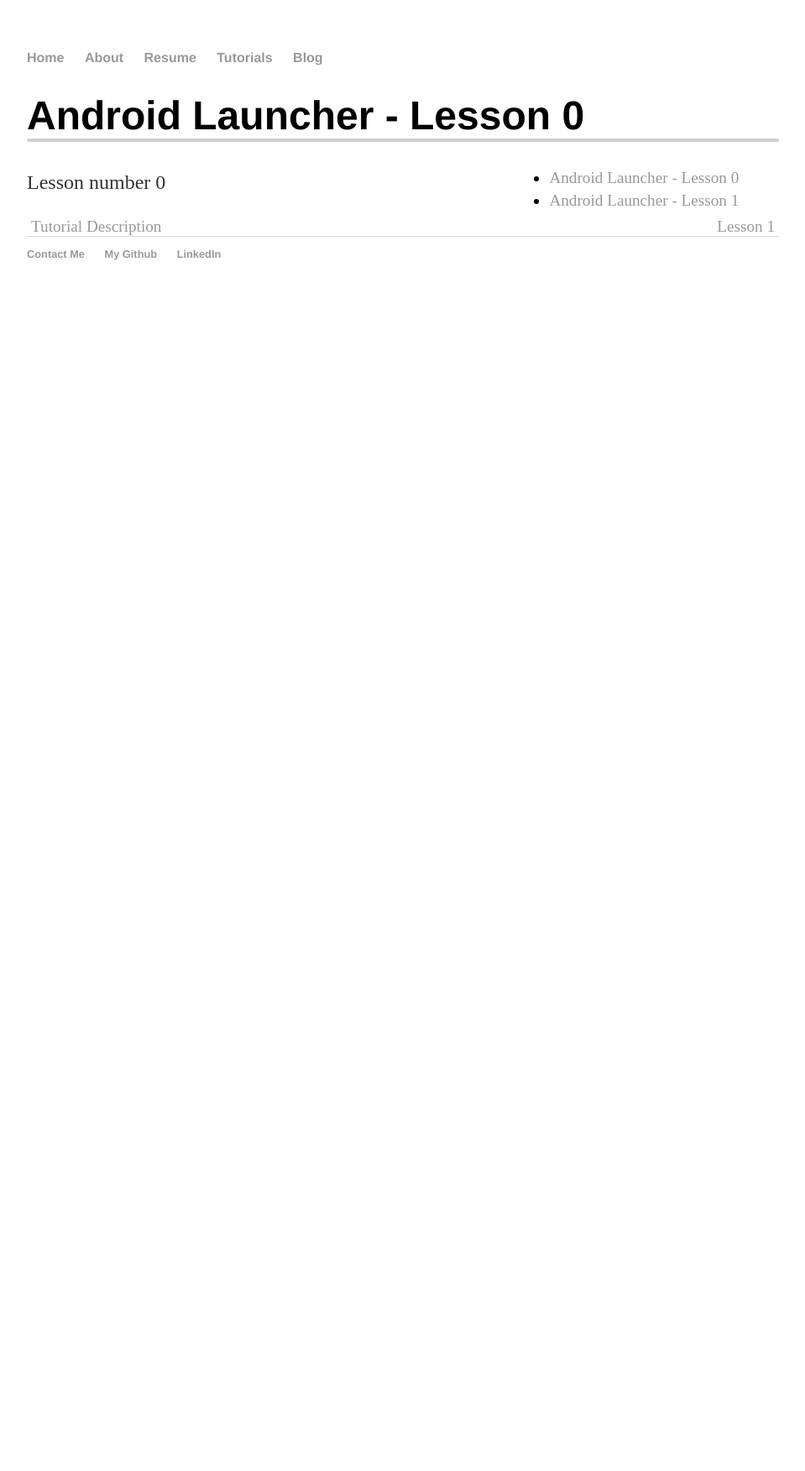
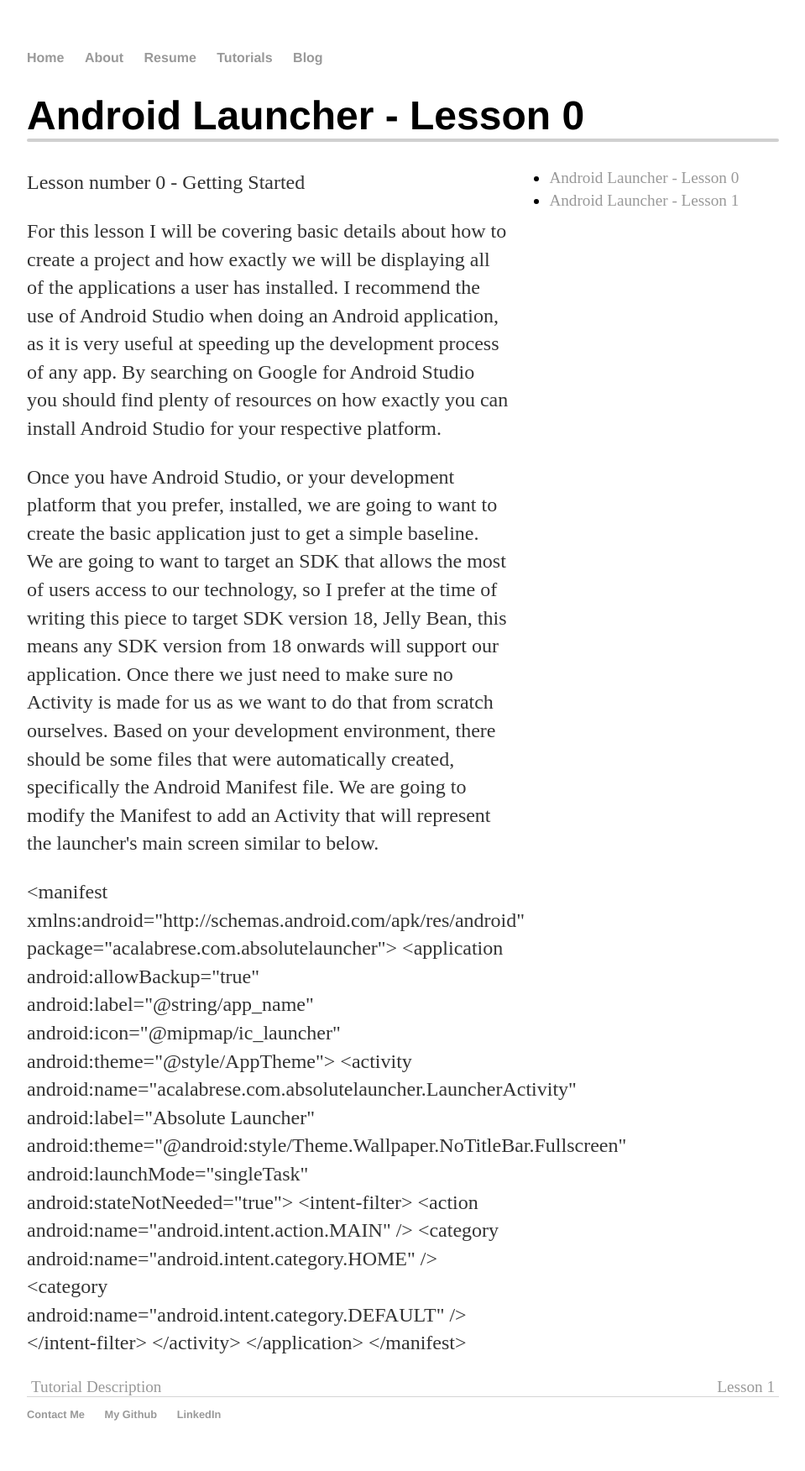
Before and after one commit to B50calabrese/B50calabrese.github.io, a Jekyll site: the page built from tutorials/androidLauncher/lesson0.html, in a window 1280 px wide. Shown: the whole page at 84% size, without its empty margins (160-1119 px from the left). Built offline with Jekyll 4.4.1, drawn with Linux system fonts in a browser that asks for light colours; before the commit the page ends 900 px from its top, so only the background shows below that.

Commit message:
Started work on the first lesson in the tutorial

```diff
--- a/css/main.css
+++ b/css/main.css
@@ -139,3 +139,11 @@ ul.posts li {
 .tutorialLeftLink {
     float: left;
 }
+
+.codeSnip {
+
+}
+
+.codeSnip p {
+
+}
--- a/tutorials/androidLauncher/lesson0.html
+++ b/tutorials/androidLauncher/lesson0.html
@@ -7,4 +7,54 @@ prevLessonName: Tutorial Description
 nextLesson: /tutorials/androidLauncher/lesson1
 nextLessonName: Lesson 1
 ---
-<p> Lesson number 0 </p>
+<p> Lesson number 0 - Getting Started</p>
+
+<p> For this lesson I will be covering basic details about how to create a
+	project and how exactly we will be displaying all of the applications a user
+	has installed. I recommend the use of Android Studio when doing an Android
+	application, as it is very useful at speeding up the development process of
+	any app. By searching on Google for Android Studio you should find plenty of
+	resources on how exactly you can install Android Studio for your respective
+	platform.
+</p>
+
+<p>     Once you have Android Studio, or your development platform that you
+prefer,     installed, we are going to want to create the basic application just
+to get     a simple baseline. We are going to want to target an SDK that allows
+the     most of users access to our technology, so I prefer at the time of
+writing     this piece to target SDK version 18, Jelly Bean, this means any SDK
+version     from 18 onwards will support our application. Once there we just
+need to     make sure no Activity is made for us as we want to do that from
+scratch     ourselves. Based on your development environment, there should be
+some files     that were automatically created, specifically the Android
+Manifest file. We     are going to modify the Manifest to add an Activity that
+will represent the     launcher's main screen similar to below. </p>
+
+<div class="codeSnip">
+	<p>
+		&lt;manifest xmlns:android="http://schemas.android.com/apk/res/android"
+		    package="acalabrese.com.absolutelauncher"&gt;
+
+		    &lt;application android:allowBackup="true" android:label="@string/app_name"
+		        android:icon="@mipmap/ic_launcher" android:theme="@style/AppTheme"&gt;
+
+		        &lt;activity android:name="acalabrese.com.absolutelauncher.LauncherActivity"
+		            android:label="Absolute Launcher"
+		            android:theme="@android:style/Theme.Wallpaper.NoTitleBar.Fullscreen"
+		            android:launchMode="singleTask"
+		            android:stateNotNeeded="true"&gt;
+
+		            &lt;intent-filter&gt;
+		                &lt;action android:name="android.intent.action.MAIN" /&gt;
+		                &lt;category android:name="android.intent.category.HOME" /&gt;
+		                &lt;category android:name="android.intent.category.DEFAULT" /&gt;
+		            &lt;/intent-filter&gt;
+
+		        &lt;/activity&gt;
+
+		    &lt;/application&gt;
+
+		&lt;/manifest&gt;
+
+	</p>
+</div>
```
